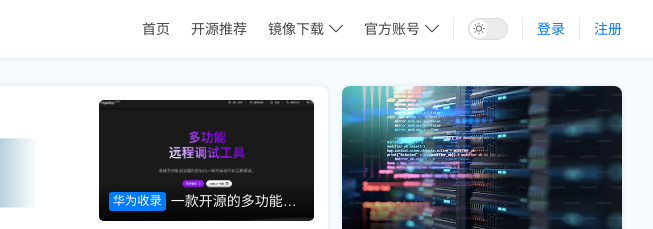
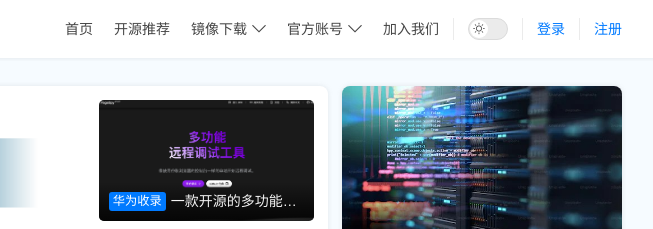
Before and after one commit to GPT-888/text.github.io, a plain HTML site: page index.html in a window 1280 px wide. Shown: the top 229 px of the page, 500-1153 px from the left. Drawn offline with Linux system fonts and the light colour scheme.

Commit message:
Add files via upload

```diff
--- a/index.html
+++ b/index.html
@@ -90,6 +90,7 @@ theme.mediaQuery.addListener(darkModeHandler);
                     </ul>
                     </div>
                 </li>
+                <li class="item"><a href="https://f0ms79gbyy0.feishu.cn/share/base/form/shrcnLRg7wWgqYVszM3Z0HjgnLc" >加入我们</a></li>
         </ul>
     </nav>
 </nav>
```
Also changed, not shown: post/index.html (+1 -0 lines).
